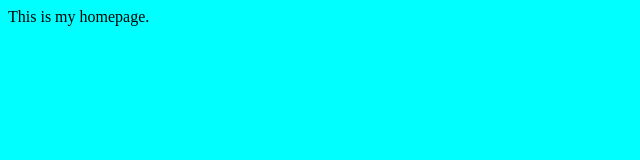
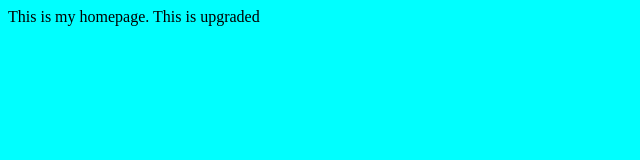
Before and after one commit to mahamudh472/portfolio-old, a plain HTML site: page index.html in a window 1280 px wide. Shown: the whole page, without its empty margins (0-640 px from the left). Drawn offline with Linux system fonts and the light colour scheme.

Commit message:
Add files via upload

```diff
--- a/index.html
+++ b/index.html
@@ -9,5 +9,7 @@
 </head>
 <body>
     This is my homepage.
+
+    This is upgraded
 </body>
 </html>
```
